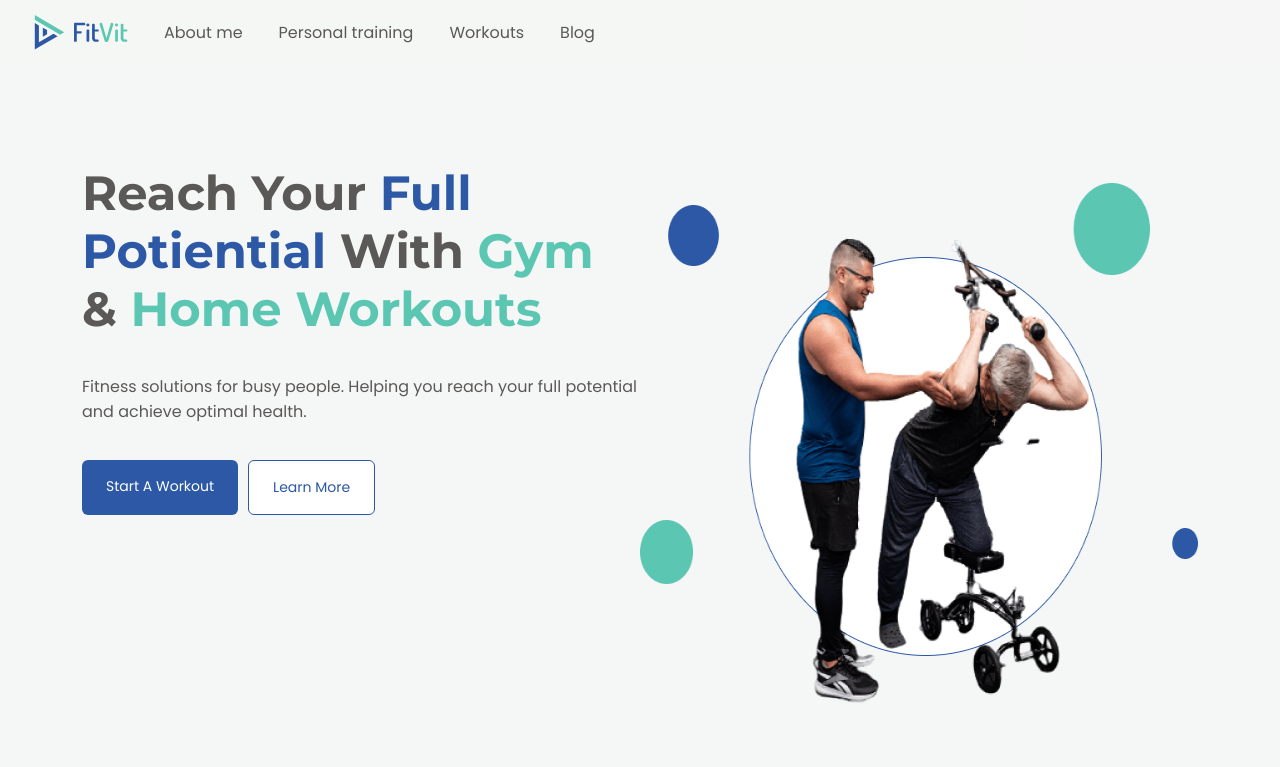
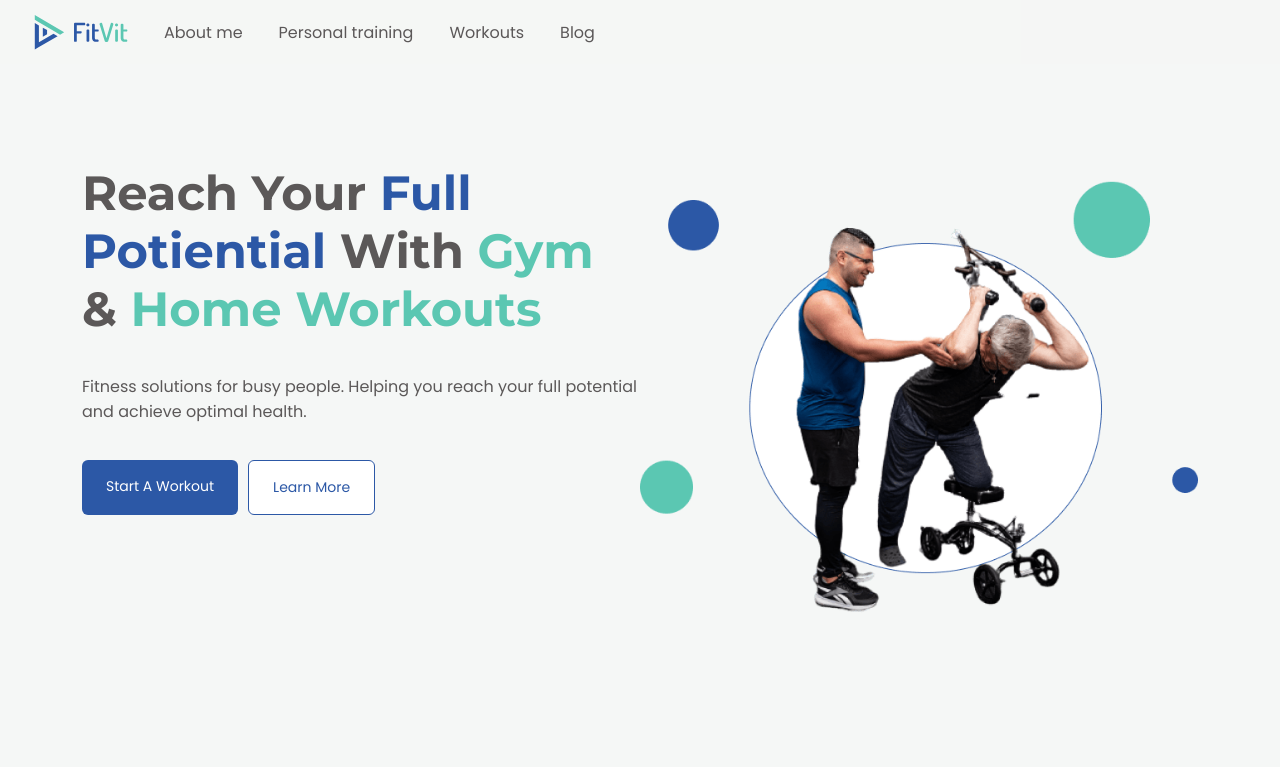
Before and after one commit to JGSolutions/fitvitfitness, a Next.js app: page / in a window 1280 px wide. Shown: the top 767 px of the page. Built offline with nearby package versions, Linux system fonts and the light colour scheme.

Commit message:
fixed image ratio

```diff
--- a/pages/index.tsx
+++ b/pages/index.tsx
@@ -27,7 +27,7 @@ export default function Home() {
 
 				<Header/>
 				<main className={styles.main}>
-					<div className="container-lg" style={{ display: 'flex', flexDirection: 'column', gap: '25px' }}>
+					<div className="container-lg" style={{ display: 'flex', flexDirection: 'column', gap: '100px' }}>
 						<section className={styles.section}>
 							<div className={`${styles.row} ${styles.headerSection}`}>
 								<h1 className={styles.headerText}>
@@ -47,7 +47,7 @@ export default function Home() {
 								</div>
 							</div>
 							<div className={styles.row}>
-								<Image src="/hero-min.png" width={673} height={603} alt="home and gym workouts" priority/>
+								<Image src="/hero-min.png" width={673} height={503} alt="home and gym workouts" priority style={{ objectFit: "contain"}}/>
 							</div>
 						</section>
 
--- a/styles/Home.module.css
+++ b/styles/Home.module.css
@@ -92,7 +92,7 @@
 	flex-direction: column;
 }
 
-@media (max-width: 900px) {
+@media (max-width: 800px) {
 	.main {
 		margin-top: 50px;
 	}
```
